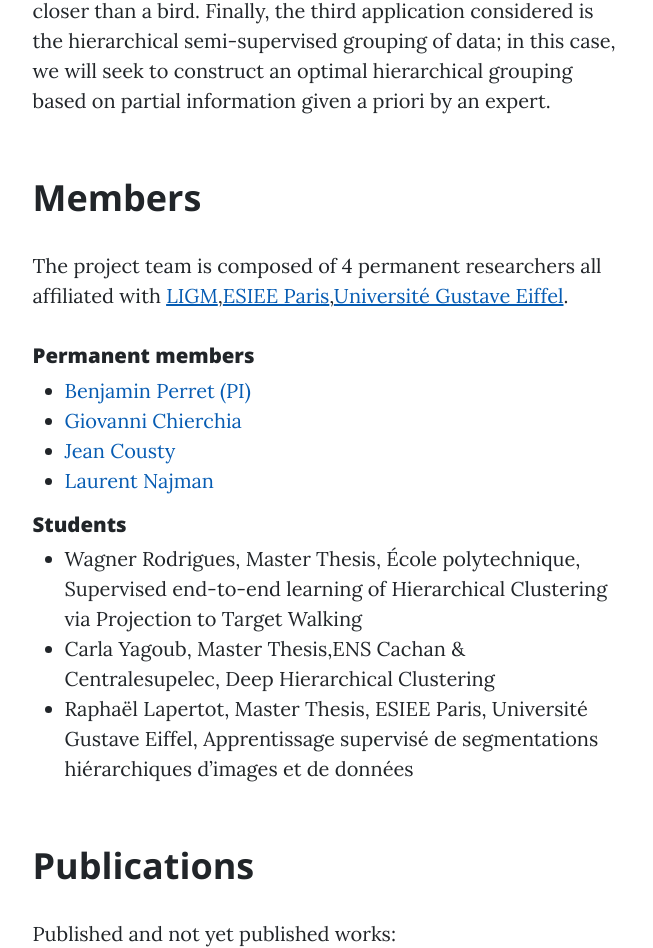
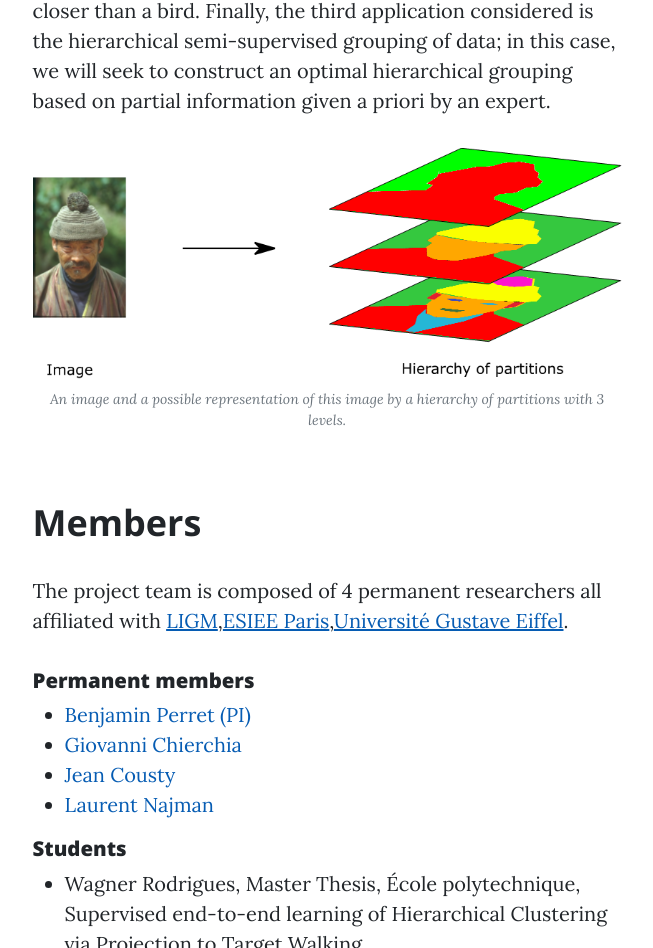
Before and after one commit to PerretB/UltraLearn, a plain HTML site: page index.html in a window 1280 px wide. Shown: the part 2971-3919 px from the top of the page, without its empty margins (313-966 px from the left). Drawn offline with nearby package versions, Linux system fonts and the light colour scheme.

Commit message:
Add hierarchy of partitions illustration

```diff
--- a/index.html
+++ b/index.html
@@ -73,6 +73,8 @@
 
                         <p>The ultrametric networks developed will be applied on three problems. We will propose an ultrametric network to estimate hierarchical segmentations of images, i.e.  the complete decomposition of an image into objects and the iterative refinement of these objects into parts. The second application will aim at the development of a classifier taking advantage of a class ontology known a priori, for example we know that a cat and a dog are both mammals and that they are semantically closer than a bird. Finally, the third application considered is the hierarchical semi-supervised grouping of data; in this case, we will seek to construct an optimal hierarchical grouping based on partial information given a priori by an expert.</p>
 
+                        <img class="img-fluid" src="assets/intro_hierarchy.png" alt="A dataset"/>
+                        <span class="caption text-muted">An image and a possible representation of this image by a hierarchy of partitions with 3 levels.</span>
 
                         <h2 class="section-heading" id="sec-members">Members</h2>
 
```
Also changed, not shown: assets/intro_hierarchy.png (added).
